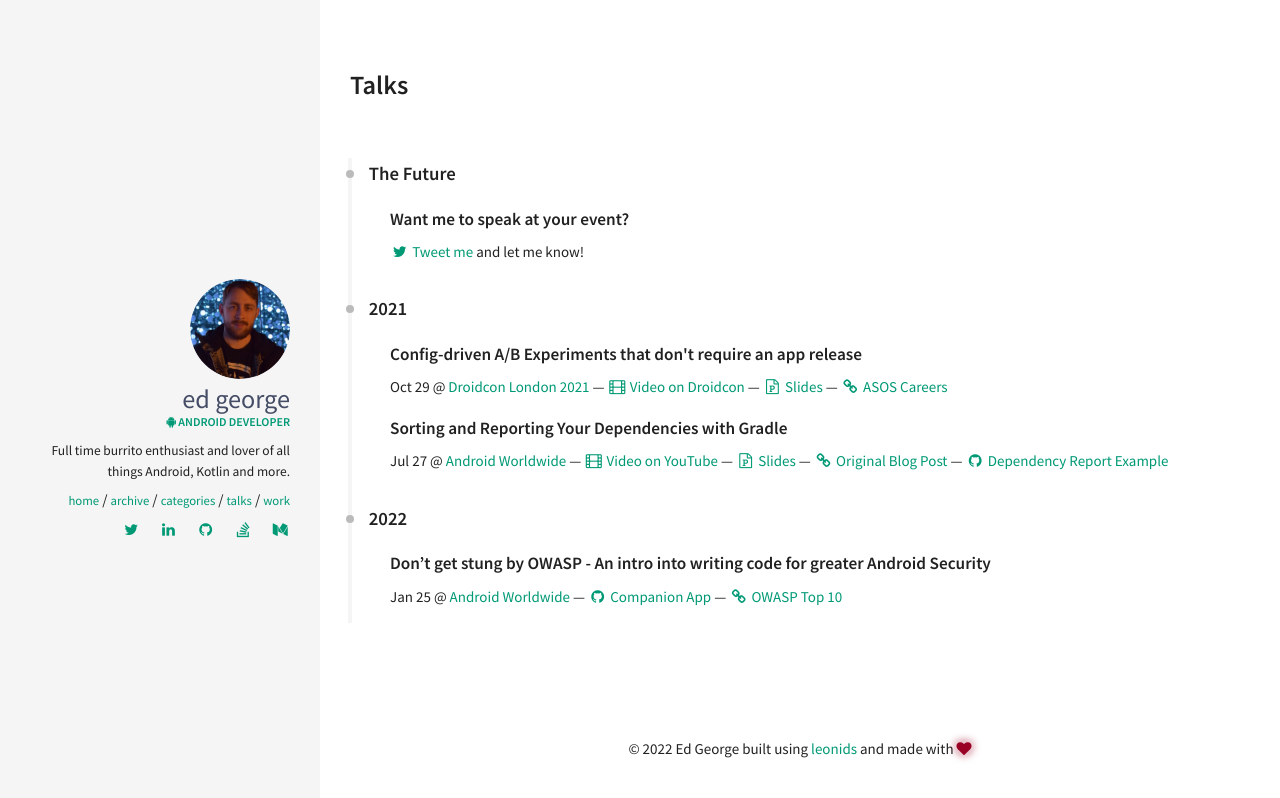
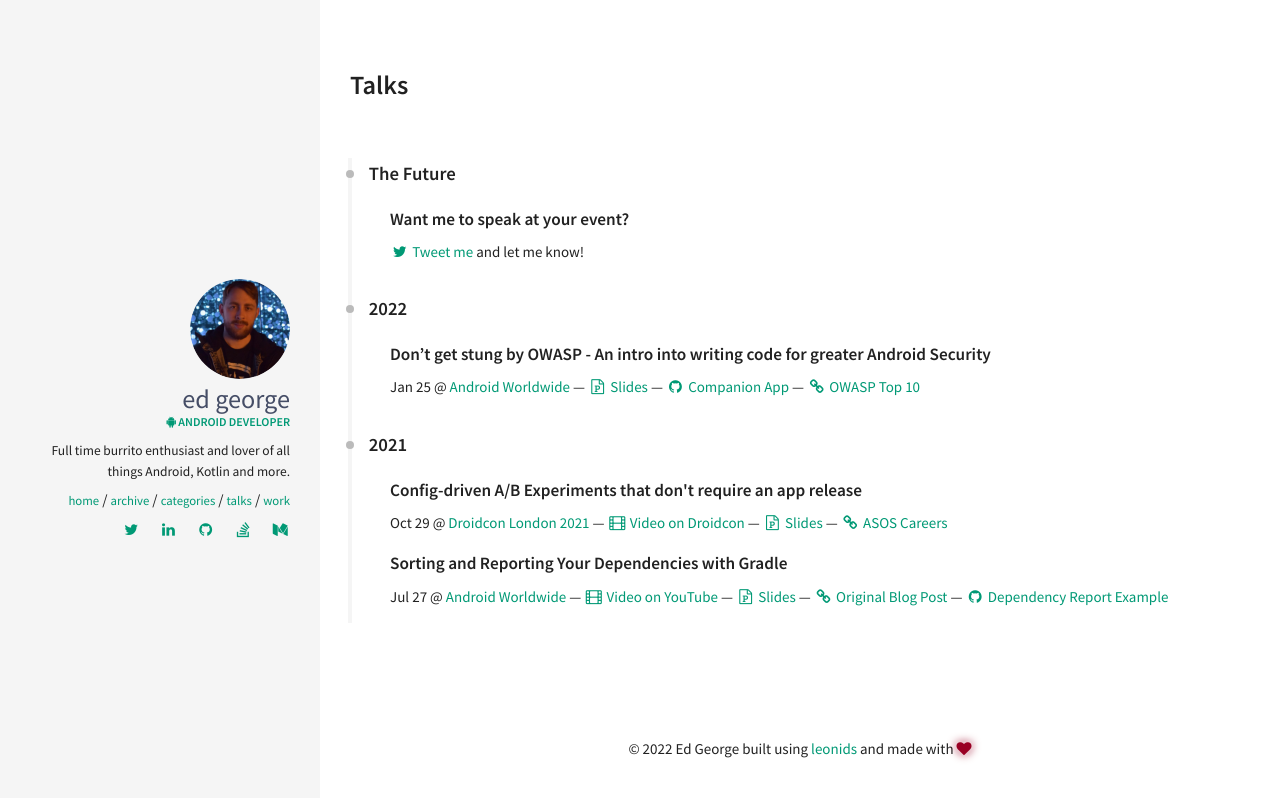
Before and after one commit to ed-george/ed-george.github.io, a Jekyll site: the page built from talks.html, in a window 1280 px wide. Shown: the top 798 px of the page. Built offline with Jekyll 4.4.1, drawn with Linux system fonts in a browser that asks for light colours.

Commit message:
Add slides and fix talks ordering

```diff
--- a/_data/index/talks.yaml
+++ b/_data/index/talks.yaml
@@ -20,6 +20,9 @@
     title: Android Worldwide
     url: https://android-worldwide.com
     date: '2022-01-25'
+  slides:
+    title: Slides
+    url: https://speakerdeck.com/sp4ghetticode/dont-get-stung-by-owasp-an-intro-into-writing-code-for-greater-android-security
   links:
   - title: Companion App
     url: https://github.com/ed-george/owasp-top-five
--- a/talks.html
+++ b/talks.html
@@ -9,7 +9,7 @@ permalink: /talks/
 {% assign talks = site.data.index.talks %}
 {% assign talk_count = talks | size %}
 
-{% assign talks_by_year = talks | group_by_exp:"talks", "talks.event.date | date: '%Y' " | reverse %}
+{% assign talks_by_year = talks | group_by_exp:"talks", "talks.event.date | date: '%Y' " %}
 
 <div class="talks">
 
```
